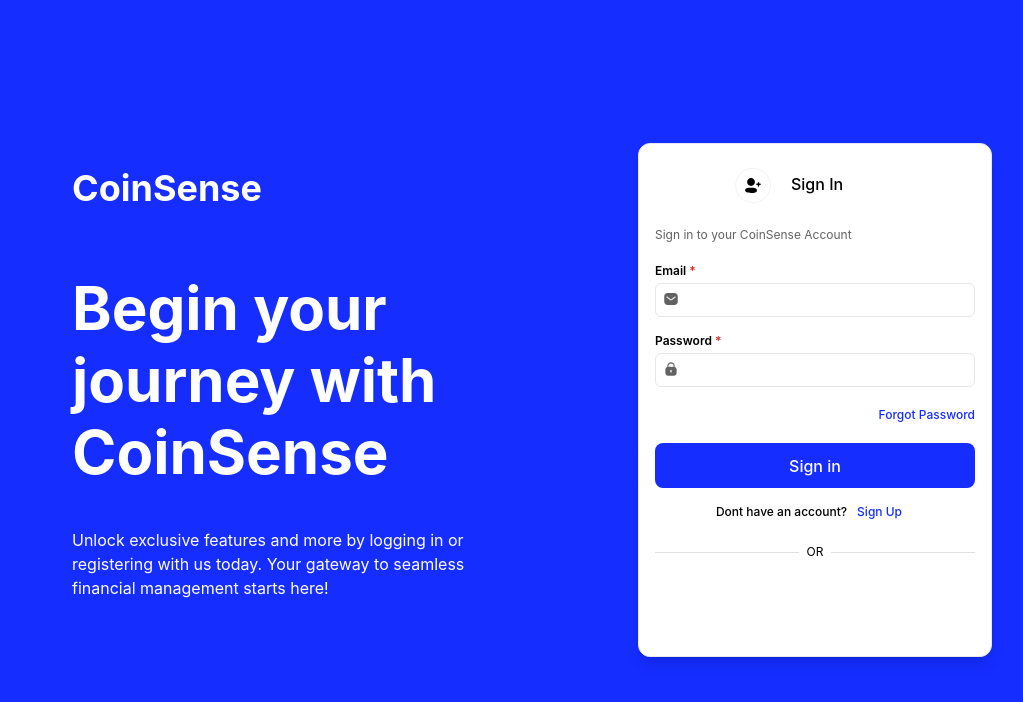
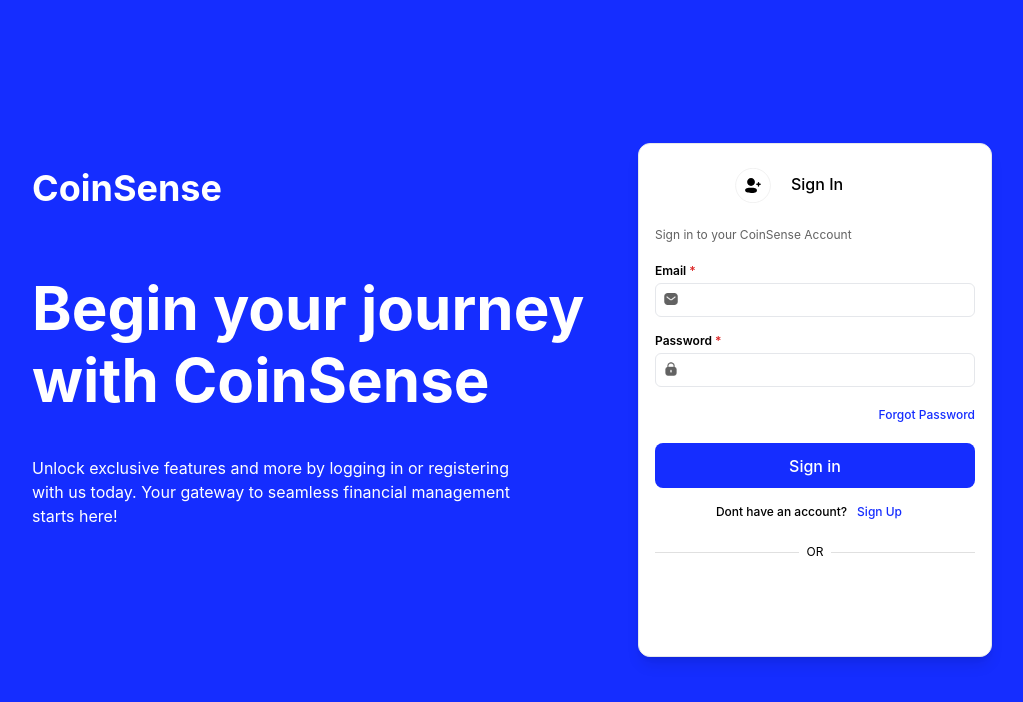
Before and after one commit to ShalinAJ/CoinSense, a React (Vite) app in the folder frontend/: page /login in a window 1280 px wide. Shown: the top 702 px of the page, without its empty margins (128-1151 px from the left). Built offline with nearby package versions, Linux system fonts and the light colour scheme.

Commit message:
minor adjustment in login page

```diff
--- a/frontend/src/pages/Login.jsx
+++ b/frontend/src/pages/Login.jsx
@@ -36,7 +36,7 @@ const LoginPage = () => {
     <>
       <div className="h-[100%] flex justify-between items-center bg-coinsense-blue">
         <div className="flex flex-row h-[100%] pt-[8rem]">
-          <div className="ml-[10rem] w-[80%] text-white mb-4 rounded-xl p-10 mr- flex flex-col">
+          <div className="ml-[10rem] w-[80%] text-white mb-4 rounded-xl pt-10 flex flex-col">
             <p className="text-4xl font-bold">CoinSense</p>
             <p className="text-6xl font-bold mt-[4rem] leading-[4.5rem]">
               Begin your journey with CoinSense
```
